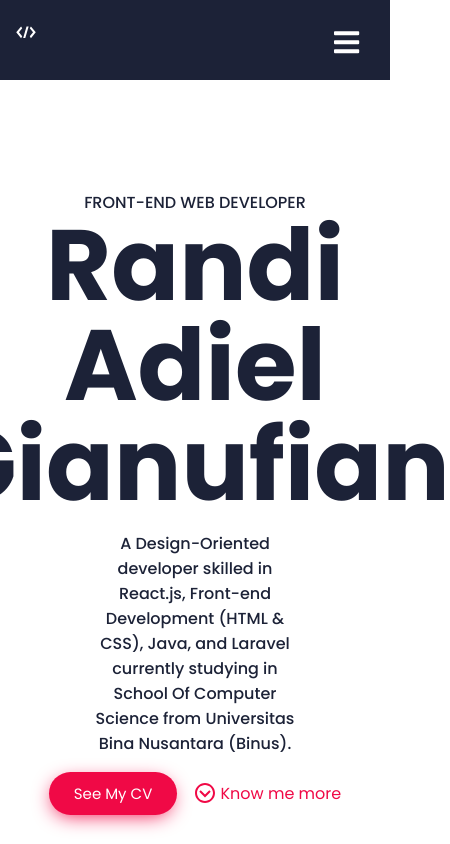
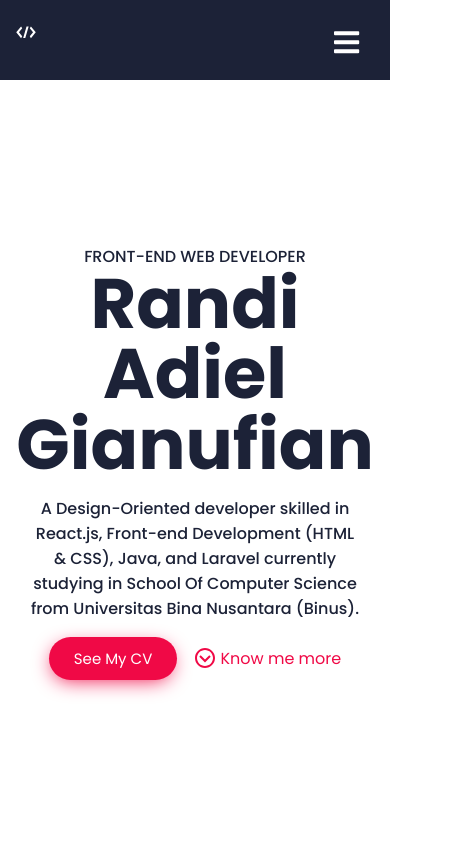
Before and after one commit to randiadiel/react-profile, a React (Create React App) app: page / in a window 390 px wide. Shown: the top 844 px of the page, 450 px wide, since content can reach past the window. Built offline with nearby package versions, Linux system fonts and the light colour scheme.

Commit message:
Modify Responsive Bug

```diff
--- a/src/components/CertificateSection.css
+++ b/src/components/CertificateSection.css
@@ -3,7 +3,7 @@
   justify-content: center;
   align-items: center;
   flex-direction: column;
-  padding: 5rem 0;
+  padding: 3rem 0;
 }
 
 .certificate__page-head {
--- a/src/components/LandingSection.css
+++ b/src/components/LandingSection.css
@@ -1,7 +1,7 @@
 .home__landing-section {
   color: #1c2237;
-  padding: 5rem 0;
-  min-height: 100vh;
+  padding: 3rem 0;
+  min-height: calc(100vh - 80px);
   display: flex;
   align-items: center;
 }
@@ -55,3 +55,13 @@
   cursor: pointer;
   margin-left: 0.2rem;
 }
+
+@media screen and (max-width: 820px) {
+  .home__landing-title {
+    font-size: 18vw;
+    line-height: 18vw;
+  }
+  .home__landing-subtitle {
+    padding: 0 0;
+  }
+}
--- a/src/components/Navbar.js
+++ b/src/components/Navbar.js
@@ -69,7 +69,7 @@ function Navbar() {
               <li className="nav-btn">
                 {button ? (
                   <Link
-                    to="//wa.me/085882187160/"
+                    to="//api.whatsapp.com/send?phone=6285882187160"
                     target="_blank"
                     className="btn-link"
                   >
```
Also changed, not shown: 1 other file (tests, documents, lock files or other folders).
